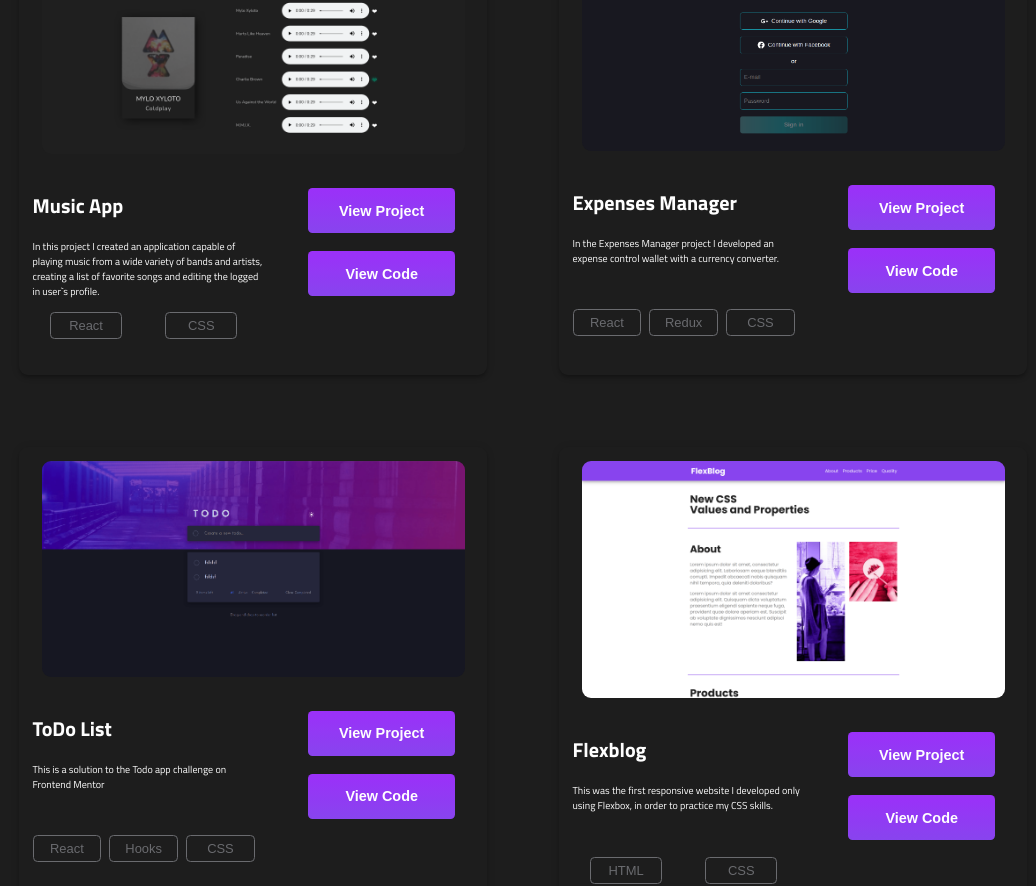
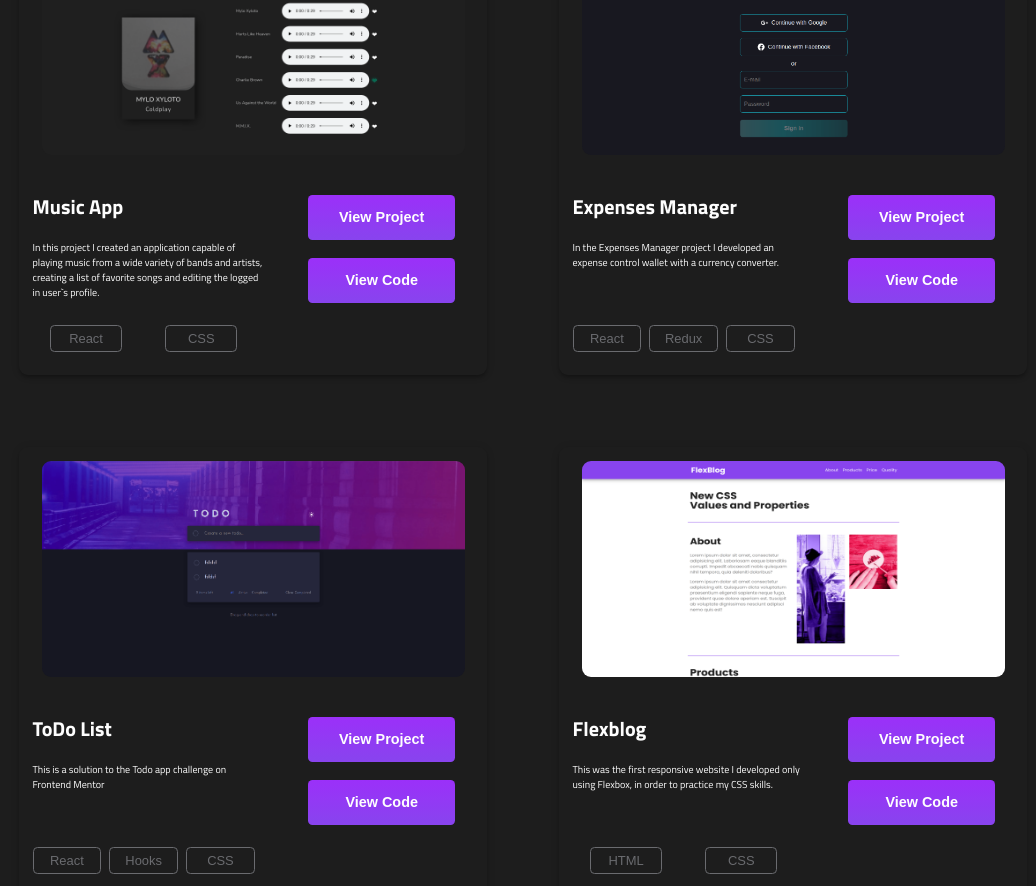
Before and after one commit to guarize/guarize-web-portfolio, a React (Create React App) app: page / in a window 1280 px wide. Shown: the part 2396-3282 px from the top of the page, without its empty margins (117-1153 px from the left). Built offline with nearby package versions, Linux system fonts and the light colour scheme; a web font is replaced by a local one.

Commit message:
[feat] - performance

```diff
--- a/src/components/ProjectCard.jsx
+++ b/src/components/ProjectCard.jsx
@@ -32,7 +32,7 @@ export default function ProjectCard() {
             <div className="project-card-info">
               <div className="project-name-tools">
                 <div className="project-name">
-                  <h4>{name}</h4>
+                  <h3>{name}</h3>
                   <p>{description}</p>
                 </div>
                 <div className="project-tools">
--- a/src/styles/Header.css
+++ b/src/styles/Header.css
@@ -20,28 +20,6 @@
   background-image: var(--bg-gradient);
   background-image: var(--bg-image);
   color: #fefefe;
-}
-
-@keyframes fadeIn {
-  from {
-    visibility: hidden;
-    transform: translateY(-80px);
-  }
-  to {
-    visibility: visible;
-    transform: translateY(0);
-  }
-}
-
-@keyframes fadeOut {
-  from {
-    visibility: visible;
-    transform: translateY(0);
-  }
-  to {
-    visibility: hidden;
-    transform: translateY(-80px);
-  }
 }
 
 .header-wrapper-light span {
--- a/src/styles/Projects.css
+++ b/src/styles/Projects.css
@@ -67,6 +67,7 @@
 
 .project-preview {
   width: 470px;
+  height: 240px;
   margin-top: 15px;
   border-radius: 10px;
 }
@@ -83,7 +84,7 @@
   padding: 0 15px;
 }
 
-.project-name h4 {
+.project-name h3 {
   font-size: 1.4rem;
   margin: 30px 0 20px 0;
 }
@@ -91,6 +92,7 @@
 .project-name p {
   font-size: 0.7rem;
   height: 70px;
+  margin-bottom: 25px;
 }
 
 .project-tools {
@@ -180,7 +182,7 @@
     zoom: 0.75;
   }
 
-  .project-name h4 {
+  .project-name h3 {
     font-size: 1.3rem;
     margin: 20px 0 20px 0;
   }
```
Also changed, not shown: src/components/Header.jsx (+0 -42 lines).
